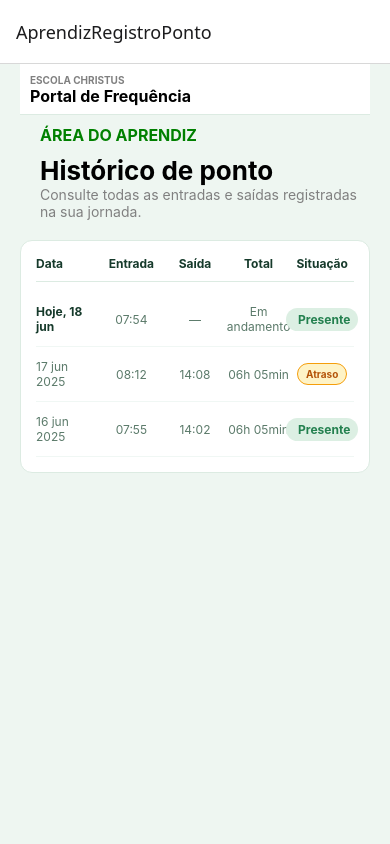
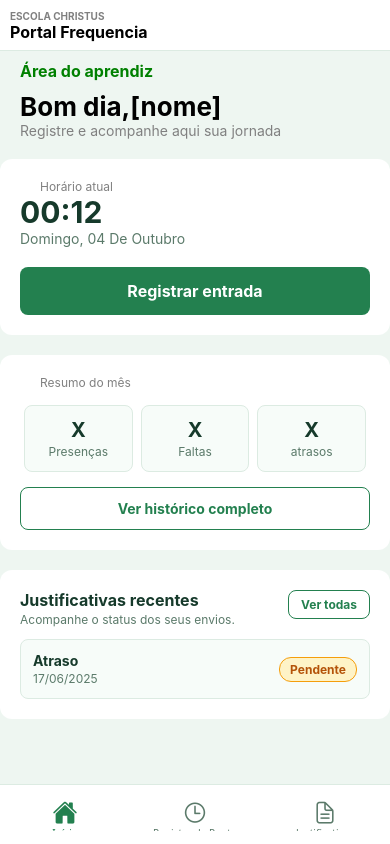
Before and after one commit to henriquelca/DPM-Projeto-Final, a React Native app: screen /AprendizTabs in a window 390 px wide. Built offline with nearby package versions, Linux system fonts and the light colour scheme.

Commit message:
botões do aprendiz

```diff
--- a/App.js
+++ b/App.js
@@ -1,40 +1,30 @@
 import { NavigationContainer } from "@react-navigation/native";
 import { createStackNavigator } from "@react-navigation/stack";
-// Importação das telas
+
+// Importações
 import TelaLogin from "./Telas/Login";
-import TelaAprendizInicio from "./Telas/Aprendiz/Inicio";
-import TelaAprendizRegistroPonto from "./Telas/Aprendiz/RegistroPonto";
-import TelaAprendizJustificativas from "./Telas/Aprendiz/Justificativas";
+import AprendizTabs from "./AprendizTabs";
 import TelaGestorDeshboard from "./Telas/Gestor/Deshboard";
 import TelaGestorRegistrarPonto from "./Telas/Gestor/RegistrarPonto";
 import TelaGestorJustificativas from "./Telas/Gestor/Justificativas";
 import TelaGestorUsuario from "./Telas/Gestor/Usuario";
 import TelaGestorRelatorio from "./Telas/Gestor/Relatorio";
-// Criação do Stack Navigator
+
 const Stack = createStackNavigator();
+
 export default function App() {
   return (
     <NavigationContainer>
-      <Stack.Navigator initialRouteName="AprendizRegistroPonto">
+      <Stack.Navigator initialRouteName="AprendizTabs" screenOptions={{ headerShown: false }}>
         <Stack.Screen name="Login" component={TelaLogin} />
-        <Stack.Screen name="AprendizInicio" component={TelaAprendizInicio} />
-        <Stack.Screen
-          name="AprendizRegistroPonto"
-          component={TelaAprendizRegistroPonto}
-        />
-        <Stack.Screen
-          name="AprendizJustificativas"
-          component={TelaAprendizJustificativas}
-        />
+
+        {/* Agrupa todas as abas inferiores do aprendiz numa única rota */}
+        <Stack.Screen name="AprendizTabs" component={AprendizTabs} />
+
+        {/* Telas do Gestor */}
         <Stack.Screen name="GestorDeshboard" component={TelaGestorDeshboard} />
-        <Stack.Screen
-          name="GestorRegistrarPonto"
-          component={TelaGestorRegistrarPonto}
-        />
-        <Stack.Screen
-          name="GestorJustificativas"
-          component={TelaGestorJustificativas}
-        />
+        <Stack.Screen name="GestorRegistrarPonto" component={TelaGestorRegistrarPonto} />
+        <Stack.Screen name="GestorJustificativas" component={TelaGestorJustificativas} />
         <Stack.Screen name="GestorUsuario" component={TelaGestorUsuario} />
         <Stack.Screen name="GestorRelatorio" component={TelaGestorRelatorio} />
       </Stack.Navigator>
--- /dev/null
+++ b/AprendizTabs.js
@@ -0,0 +1,46 @@
+import React from 'react';
+import { createBottomTabNavigator } from '@react-navigation/bottom-tabs';
+import { Ionicons } from '@expo/vector-icons';
+
+// Importa as telas apontando corretamente para a pasta Telas/Aprendiz/
+import TelaAprendizInicio from './Telas/Aprendiz/Inicio';
+import TelaAprendizRegistroPonto from './Telas/Aprendiz/RegistroPonto';
+import TelaAprendizJustificativas from './Telas/Aprendiz/Justificativas';
+
+const Tab = createBottomTabNavigator();
+
+export default function AprendizTabs() {
+  return (
+    <Tab.Navigator
+      screenOptions={({ route }) => ({
+        headerShown: false,
+        tabBarStyle: {
+          backgroundColor: '#FFFFFF',
+          borderTopColor: '#DCEBE2',
+          height: 60,
+          paddingBottom: 8,
+          paddingTop: 8,
+        },
+        tabBarActiveTintColor: '#23804F',
+        tabBarInactiveTintColor: '#5B7A6A',
+        tabBarIcon: ({ focused, color, size }) => {
+          let iconName;
+
+          if (route.name === 'Início') {
+            iconName = focused ? 'home' : 'home-outline';
+          } else if (route.name === 'Registro de Ponto') {
+            iconName = focused ? 'time' : 'time-outline';
+          } else if (route.name === 'Justificativas') {
+            iconName = focused ? 'document-text' : 'document-text-outline';
+          }
+
+          return <Ionicons name={iconName} size={size} color={color} />;
+        },
+      })}
+    >
+      <Tab.Screen name="Início" component={TelaAprendizInicio} />
+      <Tab.Screen name="Registro de Ponto" component={TelaAprendizRegistroPonto} />
+      <Tab.Screen name="Justificativas" component={TelaAprendizJustificativas} />
+    </Tab.Navigator>
+  );
+}
--- a/package.json
+++ b/package.json
@@ -4,6 +4,7 @@
   "main": "index.js",
   "dependencies": {
     "@expo/vector-icons": "^15.0.3",
+    "@react-navigation/bottom-tabs": "^7.21.0",
     "@react-navigation/native": "^7.5.0",
     "@react-navigation/stack": "^7.12.0",
     "expo": "^58.0.21",
```
Also changed, not shown: 1 other file (tests, documents, lock files or other folders).
